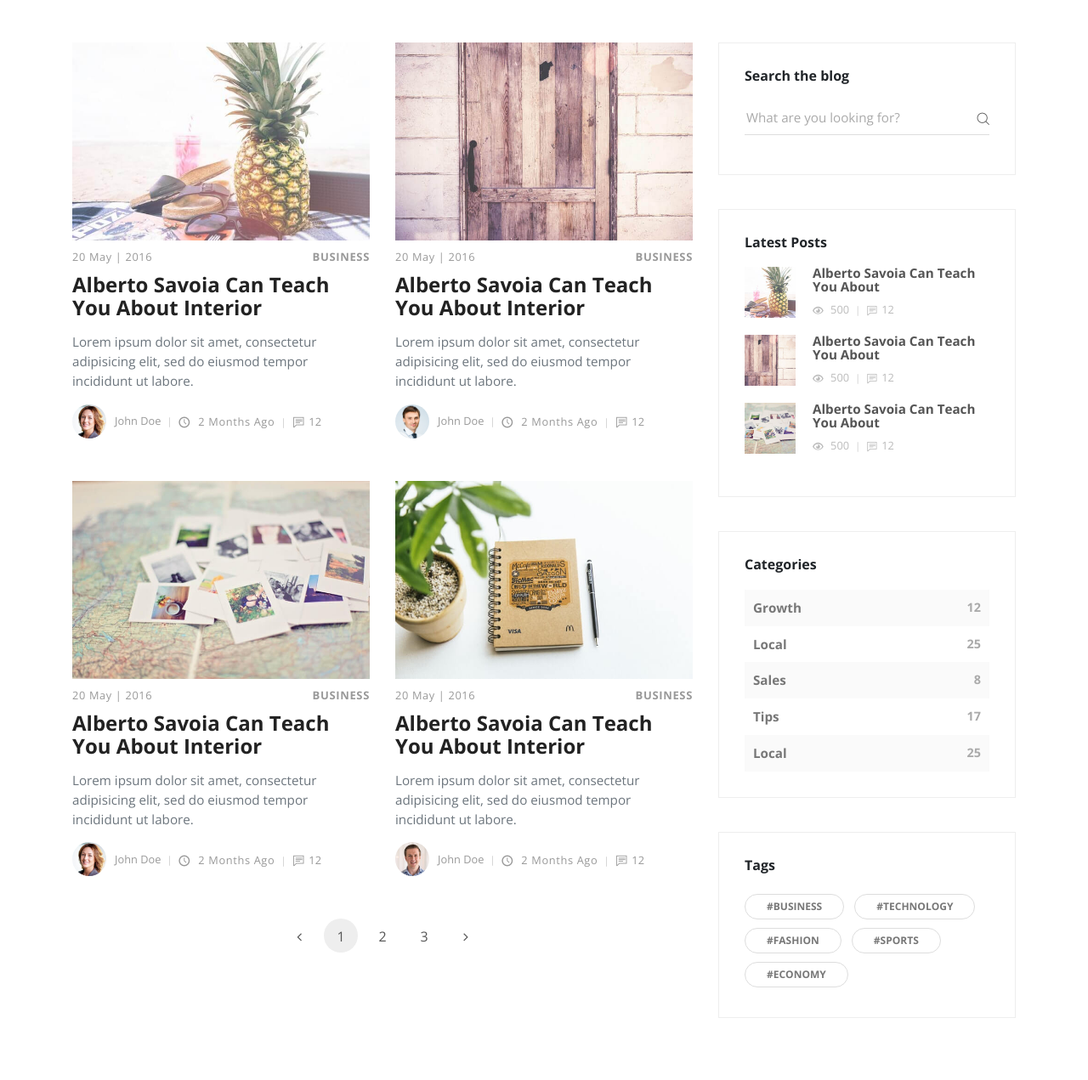
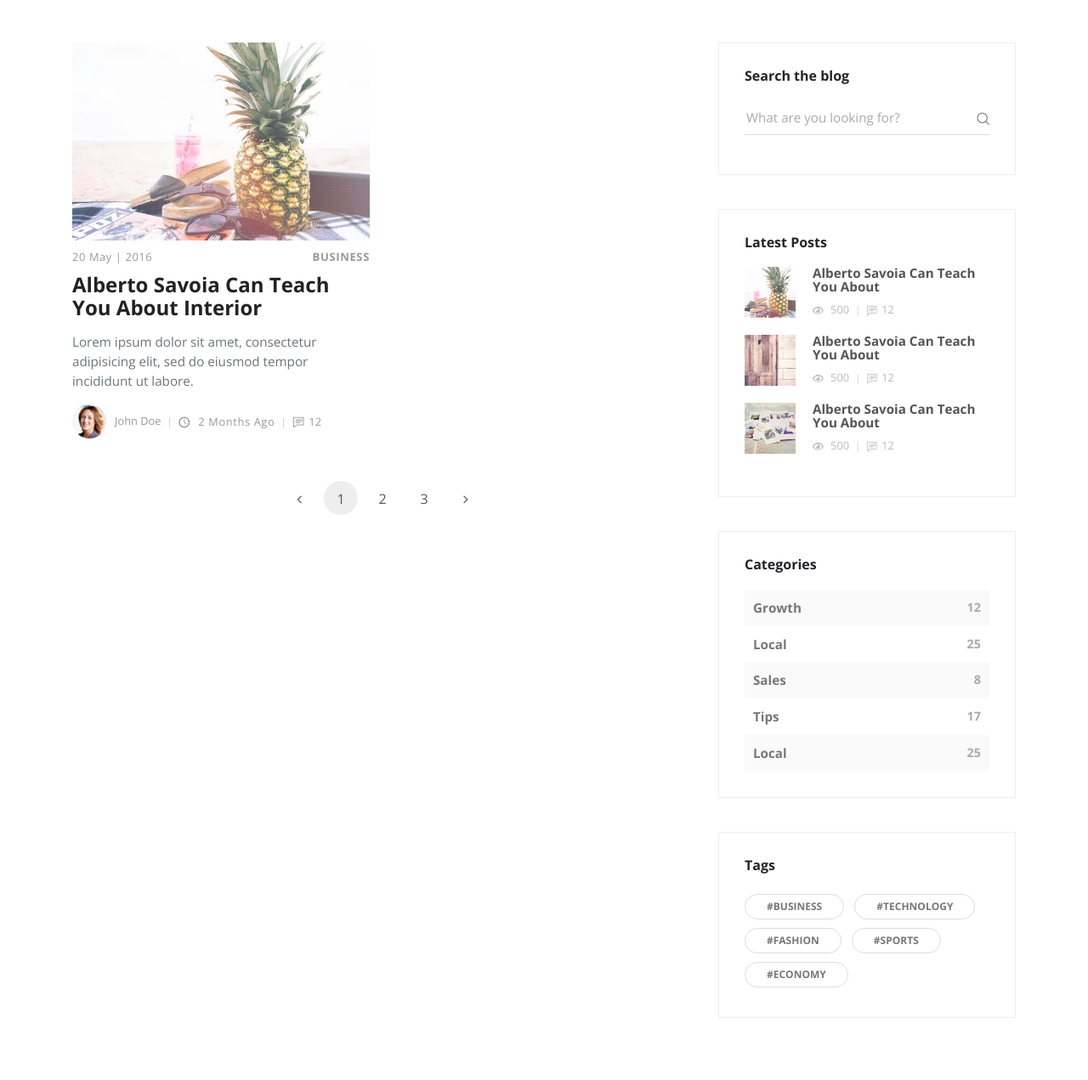
Before and after one commit to noxevolution/My-Blog-using-Django, a Django app: page /blog/ in a window 1280 px wide. Shown: the part 81-1352 px from the top of the page at 85% size. Run offline with Django 3.2, Linux system fonts and the light colour scheme; some libraries are stand-ins or nearby versions.

Commit message:
started working on blog page

```diff
--- a/templates/blog.html
+++ b/templates/blog.html
@@ -25,60 +25,6 @@
                     <div class="date"><i class="icon-clock"></i> 2 months ago</div>
                     <div class="comments meta-last"><i class="icon-comment"></i>12</div>
                   </footer>
-                </div>
-              </div>
-              <!-- post             -->
-              <div class="post col-xl-6">
-                <div class="post-thumbnail"><a href="post.html"><img src="{% static 'img/blog-post-2.jpg' %}" alt="..." class="img-fluid"></a></div>
-                <div class="post-details">
-                  <div class="post-meta d-flex justify-content-between">
-                    <div class="date meta-last">20 May | 2016</div>
-                    <div class="category"><a href="#">Business</a></div>
-                  </div><a href="post.html">
-                    <h3 class="h4">Alberto Savoia Can Teach You About Interior</h3></a>
-                  <p class="text-muted">Lorem ipsum dolor sit amet, consectetur adipisicing elit, sed do eiusmod tempor incididunt ut labore.</p>
-                  <div class="post-footer d-flex align-items-center"><a href="#" class="author d-flex align-items-center flex-wrap">
-                      <div class="avatar"><img src="{% static 'img/avatar-2.jpg' %}" alt="..." class="img-fluid"></div>
-                      <div class="title"><span>John Doe</span></div></a>
-                    <div class="date"><i class="icon-clock"></i> 2 months ago</div>
-                    <div class="comments meta-last"><i class="icon-comment"></i>12</div>
-                  </div>
-                </div>
-              </div>
-              <!-- post             -->
-              <div class="post col-xl-6">
-                <div class="post-thumbnail"><a href="post.html"><img src="{% static 'img/blog-post-3.jpeg' %}" alt="..." class="img-fluid"></a></div>
-                <div class="post-details">
-                  <div class="post-meta d-flex justify-content-between">
-                    <div class="date meta-last">20 May | 2016</div>
-                    <div class="category"><a href="#">Business</a></div>
-                  </div><a href="post.html">
-                    <h3 class="h4">Alberto Savoia Can Teach You About Interior</h3></a>
-                  <p class="text-muted">Lorem ipsum dolor sit amet, consectetur adipisicing elit, sed do eiusmod tempor incididunt ut labore.</p>
-                  <div class="post-footer d-flex align-items-center"><a href="#" class="author d-flex align-items-center flex-wrap">
-                      <div class="avatar"><img src="{% static 'img/avatar-3.jpg' %}" alt="..." class="img-fluid"></div>
-                      <div class="title"><span>John Doe</span></div></a>
-                    <div class="date"><i class="icon-clock"></i> 2 months ago</div>
-                    <div class="comments meta-last"><i class="icon-comment"></i>12</div>
-                  </div>
-                </div>
-              </div>
-              <!-- post -->
-              <div class="post col-xl-6">
-                <div class="post-thumbnail"><a href="post.html"><img src="{% static 'img/blog-post-4.jpeg' %}" alt="..." class="img-fluid"></a></div>
-                <div class="post-details">
-                  <div class="post-meta d-flex justify-content-between">
-                    <div class="date meta-last">20 May | 2016</div>
-                    <div class="category"><a href="#">Business</a></div>
-                  </div><a href="post.html">
-                    <h3 class="h4">Alberto Savoia Can Teach You About Interior</h3></a>
-                  <p class="text-muted">Lorem ipsum dolor sit amet, consectetur adipisicing elit, sed do eiusmod tempor incididunt ut labore.</p>
-                  <div class="post-footer d-flex align-items-center"><a href="#" class="author d-flex align-items-center flex-wrap">
-                      <div class="avatar"><img src="{% static 'img/avatar-1.jpg' %}" alt="..." class="img-fluid"></div>
-                      <div class="title"><span>John Doe</span></div></a>
-                    <div class="date"><i class="icon-clock"></i> 2 months ago</div>
-                    <div class="comments meta-last"><i class="icon-comment"></i>12</div>
-                  </div>
                 </div>
               </div>
             </div>
```
